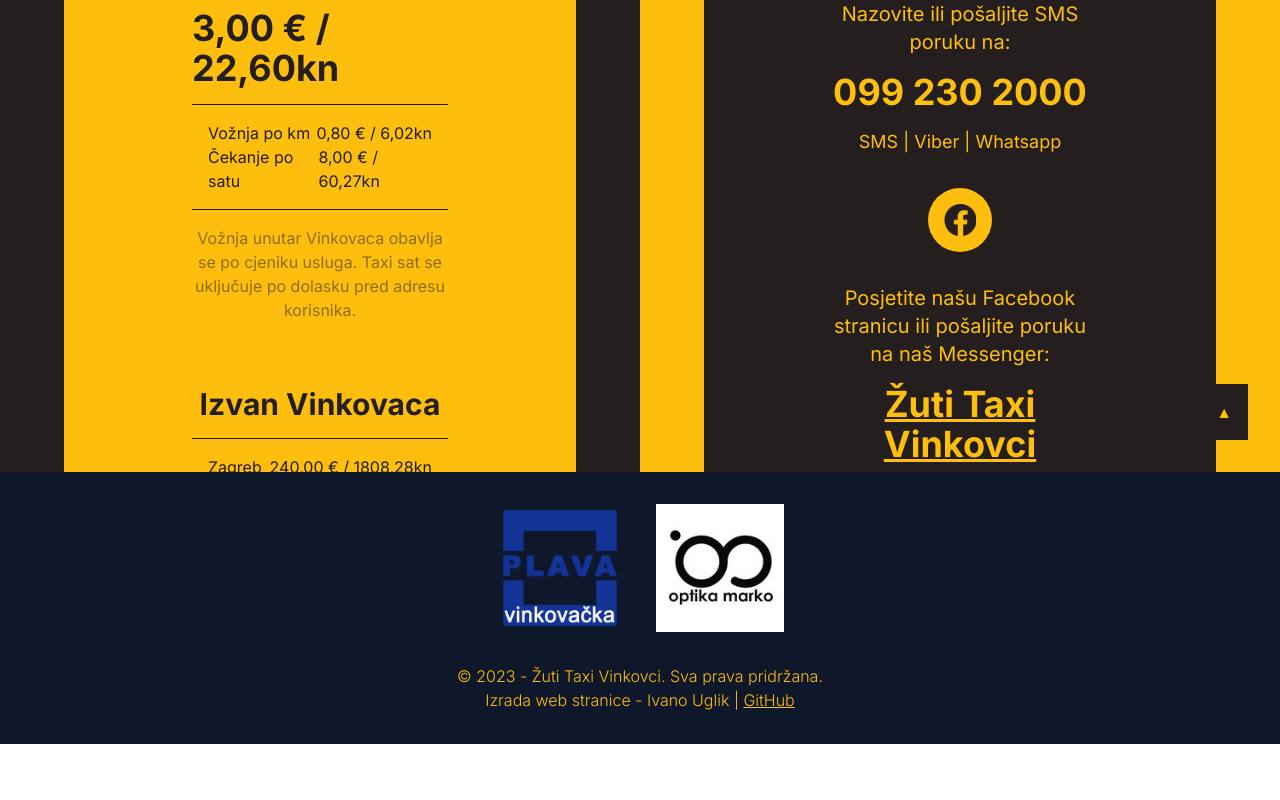
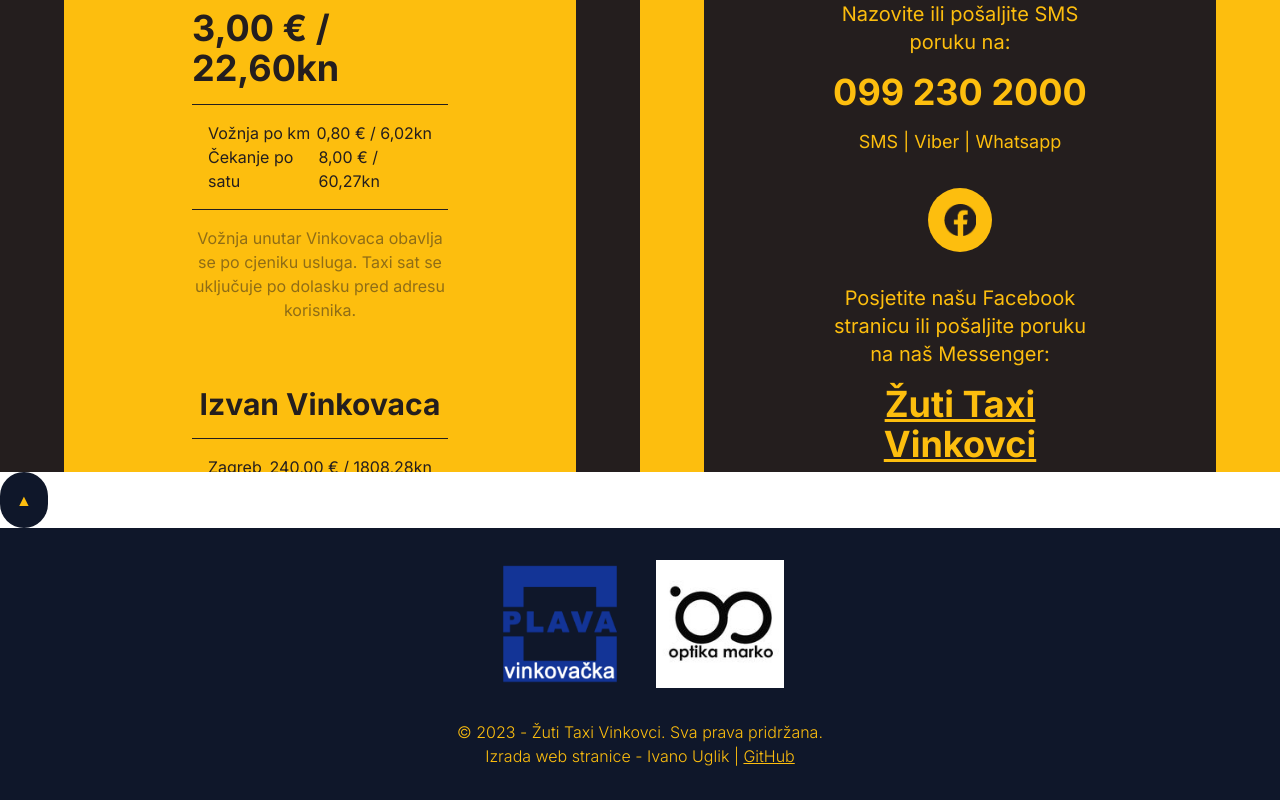
Before and after one commit to ivano-uglik/zuti-taxi, a React (Vite) app: page / in a window 1280 px wide. Shown: the part 1163-1963 px from the top of the page. Before the commit the page ends 1907 px from the top, so only its background shows below. Built offline with nearby package versions, Linux system fonts and the light colour scheme.

Commit message:
went in a circle with the scroll to top button

```diff
--- a/src/App.css
+++ b/src/App.css
@@ -15,14 +15,6 @@
 
 .taxiTEMP {
   background: url("assets/images/taxiTEMP.png") no-repeat center fixed;
-  -webkit-background-size: cover;
-  -moz-background-size: cover;
-  -o-background-size: cover;
-  background-size: cover;
-}
-
-.taxiTEMPone {
-  background: url("assets/images/taxiTEMPone.jpg");
   -webkit-background-size: cover;
   -moz-background-size: cover;
   -o-background-size: cover;
--- a/src/components/ScrollTop.jsx
+++ b/src/components/ScrollTop.jsx
@@ -1,24 +1,14 @@
 import React from "react";
 import { Link } from "react-scroll";
-
+import App from "../App.css";
 const ScrollTop = () => {
   return (
-    <div className="">
-      <div className="relative">
-        <Link
-          to="navbar"
-          spy={true}
-          smooth={true}
-          offset={0}
-          duration={1000}
-          className="text-taxiYellow bg-taxiBlack p-4 m-8 cursor-pointer absolute right-0 bottom-0"
-          // &#x25B2;
-        >
-          <span>&#x25B2;</span>
-        </Link>
+    <div className="sticky top-0 z-50 inline-block">
+      <div className="text-taxiYellow p-4 bg-gray-900 rounded-full">
+        &#x25B2;
       </div>
     </div>
   );
 };
-// &#x25B2;
+
 export default ScrollTop;
```
Also changed, not shown: 1 other file (tests, documents, lock files or other folders).
